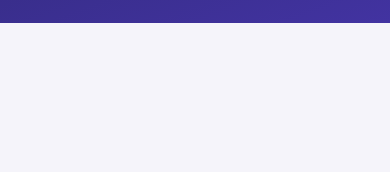
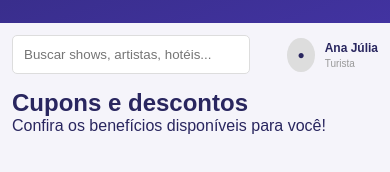
Before and after one commit to Milena-29/Show_Trip, a plain HTML site: page cupons.html in a window 390 px wide. Shown: the part 458-630 px from the top of the page. Drawn offline with Linux system fonts and the light colour scheme.

Commit message:
Add files via upload

```diff
--- a/cupons.html
+++ b/cupons.html
@@ -16,18 +16,65 @@
         </div>
 
         <nav class="navegacao">
-            <a href="inicio.html"> <img class="IconMenu" src="img/Home.png">Dashboard</a>
-            <a href="Evento.html"> <img class="IconMenu" src="img/calendario.png">Eventos</a>
-            <a href="restaurantes.html"> <img class="IconMenu" src="img/restaurante.png">Restaurantes</a>
-            <a href="hoteis.html"> <img class="IconMenu" src="img/hotel.png">Hotéis</a>
-            <a href="cupons.html"> <img class="IconMenu" src="img/cupom.png">Cupons</a>
-            <a href="rotas.html"><img class="IconMenu" src="img/rotas.png">Rotas</a>
+            <a href="inicio.html">
+                <img class="IconMenu" src="img/Home.png">Dashboard
+            </a>
+
+            <a href="Evento.html">
+                <img class="IconMenu" src="img/calendario.png">Eventos
+            </a>
+
+            <a href="restaurantes.html">
+                <img class="IconMenu" src="img/restaurante.png">Restaurantes
+            </a>
+
+            <a href="hoteis.html">
+                <img class="IconMenu" src="img/hotel.png">Hotéis
+            </a>
+
+            <a href="cupons.html">
+                <img class="IconMenu" src="img/cupom.png">Cupons
+            </a>
+
+            <a href="rotas.html">
+                <img class="IconMenu" src="img/rotas.png">Rotas
+            </a>
         </nav>
 
         <img src="img/logo.png" alt="Show&Trip" class="logoPrincipal">
+
     </div>
+    <main>
+
+        <header class="topbar">
+
+            <input type="search" placeholder="Buscar shows, artistas, hotéis...">
+
+            <div class="profile">
+                <span>●</span>
+
+                <div>
+                    <strong>Ana Júlia</strong>
+                    <small>Turista</small>
+                </div>
+            </div>
+
+        </header>
+
+        <section class="conteudoCupons">
+
+            <h1>Cupons e descontos</h1>
+
+            <p>Confira os benefícios disponíveis para você!</p>
+
+            <!-- Seus cards de cupons entram aqui -->
+
+        </section>
+
+    </main>
 
     <script src="script.js"></script>
+
 </body>
 
 </html>
--- a/style.css
+++ b/style.css
@@ -21,8 +21,11 @@ a {
 
 
 /* ==================================================
-   2. SIDEBAR - TODAS AS PÁGINAS
+   2. ESTRUTURA UNIVERSAL - TODAS AS TELAS INTERNAS
 ================================================== */
+
+
+/* SIDEBAR */
 
 .sidebar {
     width: 220px;
@@ -72,6 +75,9 @@ a {
     margin-top: 6px;
 }
 
+
+/* LOGO DA SIDEBAR */
+
 .logoMenu img {
     display: block;
     width: 100%;
@@ -101,11 +107,61 @@ a {
 }
 
 
+/* ÁREA PRINCIPAL DAS PÁGINAS INTERNAS */
+
+.sidebar ~ main {
+    margin-left: 220px;
+    padding: 20px;
+}
+
+
+/* BARRA SUPERIOR E PESQUISA */
+
+.topbar {
+    display: flex;
+    justify-content: space-between;
+    align-items: center;
+    margin-bottom: 15px;
+    gap: 15px;
+}
+
+.topbar input {
+    width: 400px;
+    max-width: 65%;
+    padding: 11px;
+    border: 1px solid #ddd;
+    border-radius: 5px;
+}
+
+
+/* PERFIL DO USUÁRIO */
+
+.profile {
+    display: flex;
+    align-items: center;
+    gap: 10px;
+    font-size: 12px;
+}
+
+.profile span {
+    background: #ddd;
+    padding: 10px;
+    border-radius: 50%;
+}
+
+.profile small {
+    display: block;
+    color: #999;
+    margin-top: 3px;
+}
+
+
 /* ==================================================
    3. PÁGINAS DE LOGIN E CADASTRO
 ================================================== */
 
-/* Fundo */
+
+/* FUNDO */
 
 .PapelLoginCadastro {
     min-height: 100vh;
@@ -126,7 +182,8 @@ a {
     align-items: center;
 }
 
-/* Card */
+
+/* CARD */
 
 .cardInfo {
     min-height: 500px;
@@ -142,7 +199,8 @@ a {
     padding: 25px;
 }
 
-/* Ícones */
+
+/* ÍCONES */
 
 .Icon {
     width: 80px;
@@ -180,7 +238,8 @@ a {
     margin-top: 10px;
 }
 
-/* Títulos */
+
+/* TÍTULOS */
 
 .PapelLoginCadastro h1 {
     color: #3F269D;
@@ -194,7 +253,8 @@ a {
     margin-top: 10px;
 }
 
-/* Campos */
+
+/* CAMPOS DE PREENCHIMENTO */
 
 .campo {
     position: relative;
@@ -219,7 +279,8 @@ a {
     border-color: #5937DB;
 }
 
-/* Visualizar senha */
+
+/* VISUALIZAR SENHA */
 
 .VerSenha {
     width: 20px;
@@ -233,7 +294,8 @@ a {
     z-index: 2;
 }
 
-/* Checkbox */
+
+/* CHECKBOX */
 
 .checkbox {
     width: 300px;
@@ -261,7 +323,8 @@ a {
     display: inline;
 }
 
-/* Tipo de usuário */
+
+/* TIPO DE USUÁRIO */
 
 .tituloTipo {
     width: 300px;
@@ -315,7 +378,8 @@ a {
     border-color: #643BFF;
 }
 
-/* Botões */
+
+/* BOTÕES */
 
 .btn-entrar {
     background: linear-gradient(to right, #643BFF, #3C2399);
@@ -359,51 +423,8 @@ a {
    4. DASHBOARD - TELA INICIAL
 ================================================== */
 
-/* Área principal */
 
-main {
-    margin-left: 220px;
-    padding: 20px;
-}
-
-/* Barra superior */
-
-.topbar {
-    display: flex;
-    justify-content: space-between;
-    align-items: center;
-    margin-bottom: 15px;
-    gap: 15px;
-}
-
-.topbar input {
-    width: 400px;
-    max-width: 65%;
-    padding: 11px;
-    border: 1px solid #ddd;
-    border-radius: 5px;
-}
-
-.profile {
-    display: flex;
-    align-items: center;
-    gap: 10px;
-    font-size: 12px;
-}
-
-.profile span {
-    background: #ddd;
-    padding: 10px;
-    border-radius: 50%;
-}
-
-.profile small {
-    display: block;
-    color: #999;
-    margin-top: 3px;
-}
-
-/* Organização dos cards */
+/* ORGANIZAÇÃO DOS CARDS */
 
 .dashboard-grid {
     display: grid;
@@ -424,7 +445,8 @@ main {
     margin-bottom: 12px;
 }
 
-/* Banner principal */
+
+/* BANNER PRINCIPAL */
 
 .hero {
     grid-column: 1;
@@ -464,7 +486,8 @@ main {
     cursor: pointer;
 }
 
-/* Ingressos */
+
+/* INGRESSOS */
 
 .ticket {
     grid-column: 2 / 4;
@@ -500,7 +523,8 @@ main {
     margin-top: 5px;
 }
 
-/* Próximos eventos */
+
+/* PRÓXIMOS EVENTOS */
 
 .upcoming {
     grid-column: 1;
@@ -534,7 +558,8 @@ main {
     margin-top: 4px;
 }
 
-/* Rotas e mapa */
+
+/* ROTAS E MAPA */
 
 .route {
     grid-column: 2 / 4;
@@ -547,7 +572,8 @@ main {
     z-index: 1;
 }
 
-/* Restaurantes */
+
+/* RESTAURANTES */
 
 .restaurants {
     grid-column: 1;
@@ -590,7 +616,8 @@ main {
     margin-top: 5px;
 }
 
-/* Hotéis */
+
+/* HOTÉIS */
 
 .hotels {
     grid-column: 2;
@@ -611,7 +638,8 @@ main {
     border-radius: 5px;
 }
 
-/* Cupons */
+
+/* CUPONS */
 
 .coupons {
     grid-column: 3;
@@ -634,7 +662,53 @@ main {
 
 
 /* ==================================================
-   5. RESPONSIVIDADE - LOGIN E CADASTRO
+   5. RESPONSIVIDADE - ESTRUTURA UNIVERSAL
+================================================== */
+
+@media (max-width: 650px) {
+
+    /* SIDEBAR */
+
+    .sidebar {
+        position: relative;
+        width: 100%;
+        height: auto;
+    }
+
+    .sidebar h2 {
+        margin-bottom: 20px;
+    }
+
+    .sidebar nav {
+        display: grid;
+        grid-template-columns: repeat(2, 1fr);
+    }
+
+    .sidebar-bottom {
+        display: none;
+    }
+
+    /* ÁREA PRINCIPAL */
+
+    .sidebar ~ main {
+        margin-left: 0;
+        padding: 12px;
+    }
+
+    /* BARRA SUPERIOR */
+
+    .topbar {
+        flex-wrap: wrap;
+    }
+
+    .topbar input {
+        width: 65%;
+    }
+}
+
+
+/* ==================================================
+   6. RESPONSIVIDADE - LOGIN E CADASTRO
 ================================================== */
 
 @media (max-width: 480px) {
@@ -659,7 +733,7 @@ main {
 
 
 /* ==================================================
-   6. RESPONSIVIDADE - DASHBOARD
+   7. RESPONSIVIDADE - DASHBOARD
 ================================================== */
 
 @media (max-width: 1000px) {
@@ -684,34 +758,6 @@ main {
 
 @media (max-width: 650px) {
 
-    /* Sidebar */
-
-    .sidebar {
-        position: relative;
-        width: 100%;
-        height: auto;
-    }
-
-    .sidebar h2 {
-        margin-bottom: 20px;
-    }
-
-    .sidebar nav {
-        display: grid;
-        grid-template-columns: repeat(2, 1fr);
-    }
-
-    .sidebar-bottom {
-        display: none;
-    }
-
-    /* Conteúdo */
-
-    main {
-        margin-left: 0;
-        padding: 12px;
-    }
-
     .dashboard-grid {
         grid-template-columns: 1fr;
     }
@@ -725,10 +771,6 @@ main {
     .coupons {
         grid-column: 1;
     }
-
-    .topbar input {
-        width: 65%;
-    }
 }
 
 @media (max-width: 380px) {
```
Also changed, not shown: img/mapa_rota_turistica.png (added).
